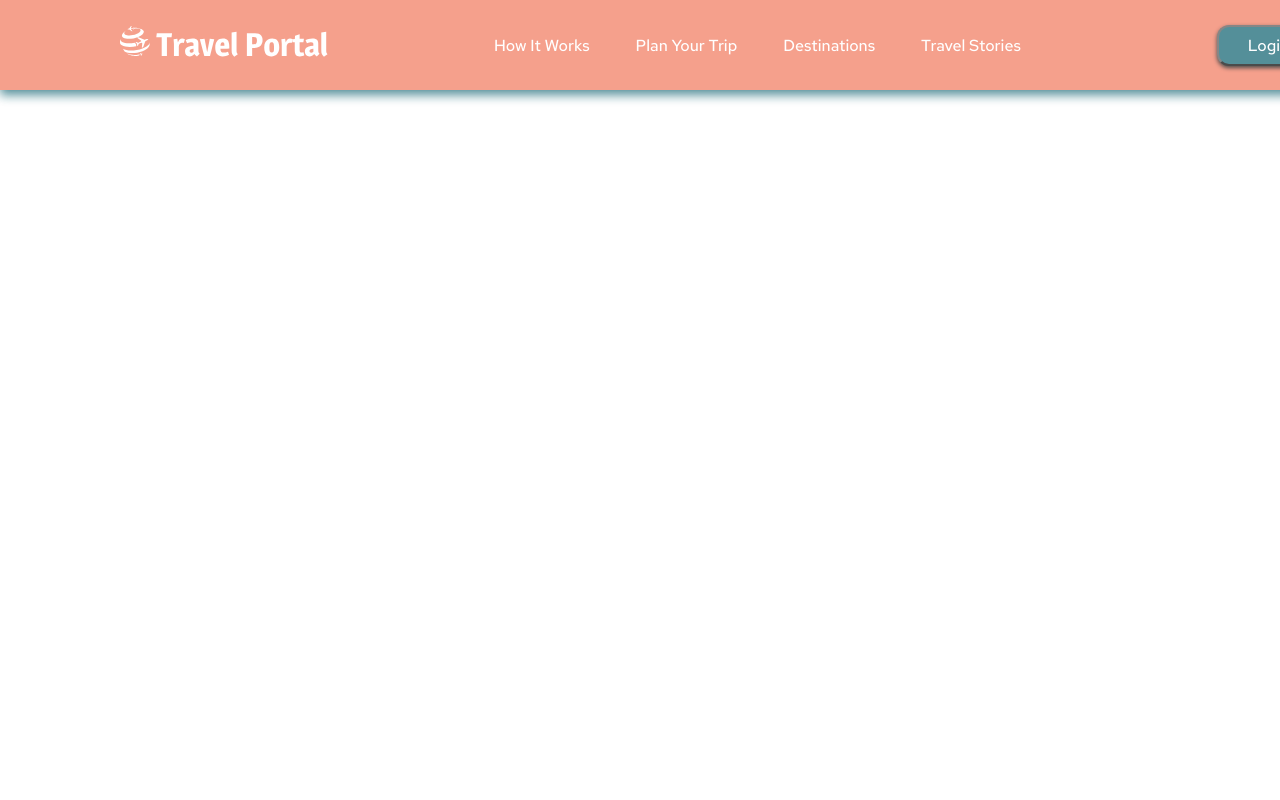
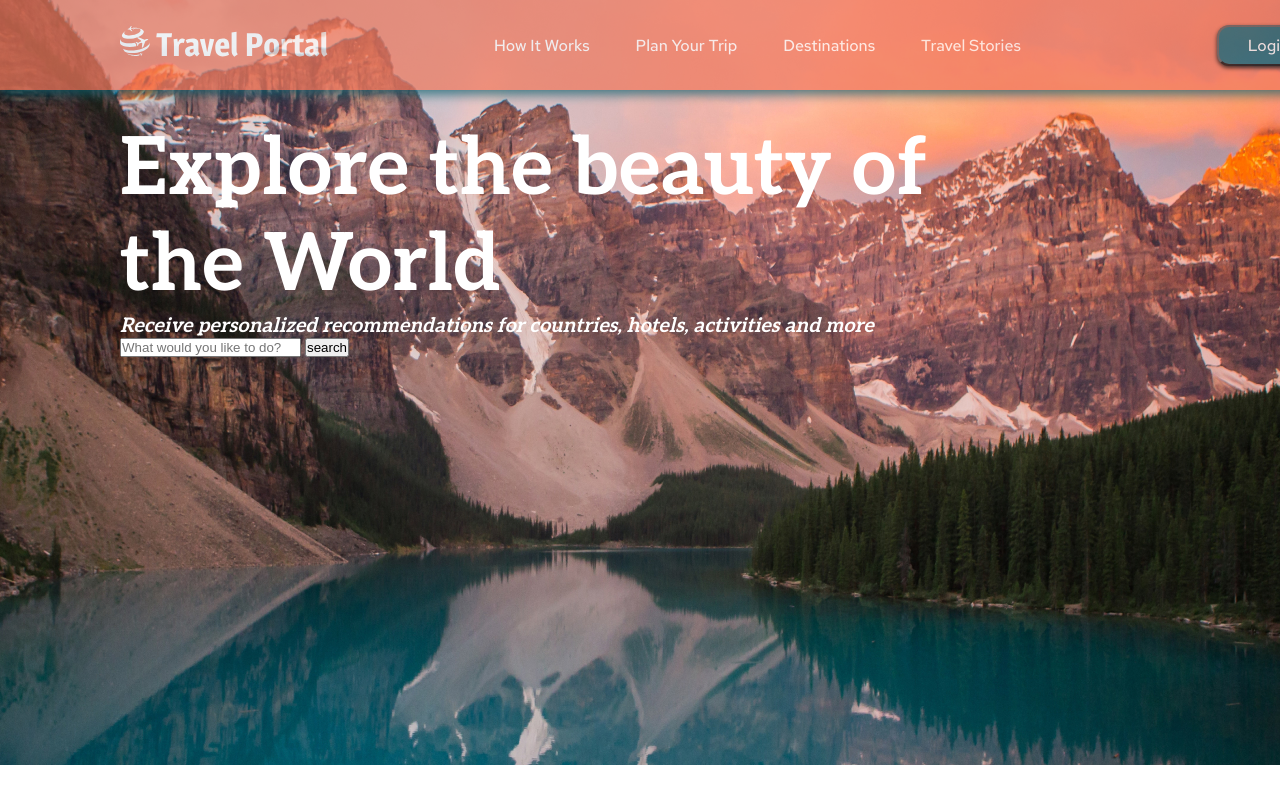
Before and after one commit to VasiliyHadzheha/travel, a plain HTML site: page index.html in a window 1280 px wide. Shown: the top 800 px of the page. Drawn offline with Linux system fonts and the light colour scheme.

Commit message:
feat: minor changes

```diff
--- a/index.html
+++ b/index.html
@@ -22,5 +22,16 @@
     </nav>
     <button class="login-button"><p>Login</p></button>
   </header>
+  <main>
+    <section class="plan-container">
+      <p class="plan-text-first">Explore the beauty of the World</p>
+      <p class="plan-text-second">Receive personalized recommendations for countries, hotels, activities and more</p>
+      <form>
+        <input type="text" name="text" class="search" placeholder="What would you like to do?">
+        <input type="submit" name="submit" class="submit" value="search">
+      </form>
+    </section>
+    </main>
+
 </body>
 </html>
--- a/style.css
+++ b/style.css
@@ -1,4 +1,5 @@
 @import url('https://fonts.googleapis.com/css2?family=Libre+Baskerville&family=Mukta:wght@600&family=Red+Hat+Text:wght@500&display=swap');
+@import url('https://fonts.googleapis.com/css2?family=Aleo:wght@700&family=Libre+Baskerville&family=Mukta:wght@600&family=Red+Hat+Text:wght@500&display=swap');
 
 * {
   margin: 0;
@@ -8,6 +9,16 @@
 
 li {
   list-style-type: none;
+}
+
+body {
+  background-image: url(/assets/topbg.jpg);
+  width: 1440px;
+  height: 765px;
+  background-repeat: no-repeat;
+  margin: 0 auto;
+  background-position: center 0;
+
 }
 
 .header {
@@ -23,6 +34,7 @@ li {
   width: 216px;
   height: 31px;
   margin: 25px 158px 34px 120px;
+  opacity: 1 !important;
 }
 
 .nav-container {
@@ -65,6 +77,31 @@ li {
   font-weight: 500;
   font-size: 16px;
   line-height: 21px;
-
   color: #FFFFFF;
 }
+
+.plan-container {
+  display: flex;
+  flex-direction: column;
+  width: 892px;
+  height: 422px;
+  margin: 32px 428px 301px 120px;
+}
+
+.plan-text-first {
+  font-family: 'Aleo';
+  font-style: normal;
+  font-weight: 700;
+  font-size: 80px;
+  line-height: 96px;
+  color: #FFFFFF;
+}
+
+.plan-text-second {
+  font-family: 'Aleo';
+  font-style: italic;
+  font-weight: 700;
+  font-size: 20px;
+  line-height: 24px;
+  color: #FFFFFF;
+}
```
Also changed, not shown: assets/topbg.jpg (added).
